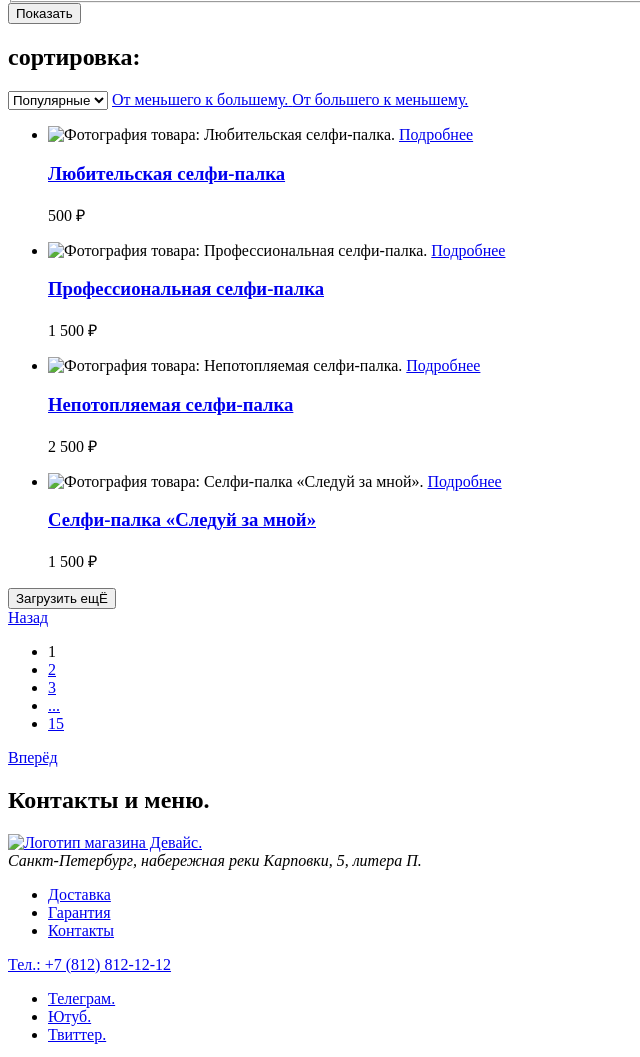
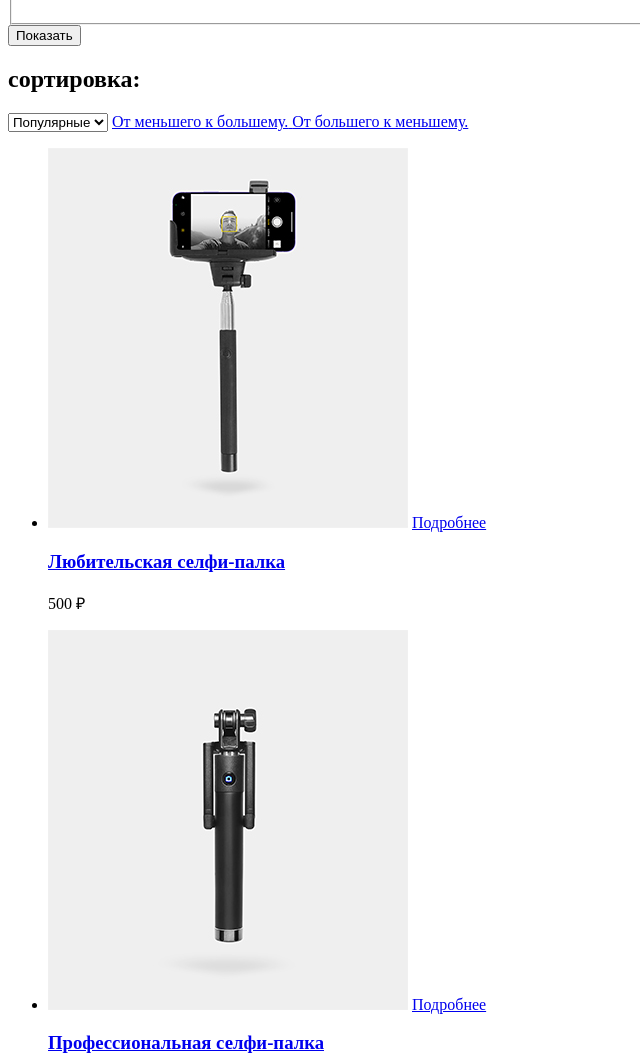
Before and after one commit to htmlacademy-htmlcss/2003059-device-37, a plain HTML site: page catalog.html in a window 1280 px wide. Shown: the part 876-1933 px from the top of the page, without its empty margins (0-640 px from the left). Drawn offline with Linux system fonts and the light colour scheme.

Commit message:
добавили контентные изображения в разметку

```diff
--- a/catalog.html
+++ b/catalog.html
@@ -8,7 +8,7 @@
 <body>
   <header class="page-header">
     <a class="header-logo" href="index.html">
-      <img class="header-logo-img" src="#" alt="Логотип магазина Девайс.">
+      <img class="header-logo-img" src="images/logo-dark.svg" width="145" height="36" alt="Логотип магазина Девайс.">
     </a>
 
     <div class="user-menu">
@@ -197,7 +197,7 @@
 
       <ul class="products-list product">
         <li class="product-card">
-          <img class="product-image" src="#" alt="Фотография товара: Любительская селфи-палка.">
+          <img class="product-image" src="images/catalog/product-1.png" width="360" height="380" alt="Фотография товара: Любительская селфи-палка.">
           <span class="product-new-hidden"></span>
           <a class="product-button" href="#">Подробнее</a>
           <a class="product-link" href="#">
@@ -207,7 +207,7 @@
         </li>
 
         <li class="product-card">
-          <img class="product-image" src="#" alt="Фотография товара: Профессиональная селфи-палка.">
+          <img class="product-image" src="images/catalog/product-2.png" width="360" height="380" alt="Фотография товара: Профессиональная селфи-палка.">
           <span class="product-new-hidden"></span>
           <a class="product-button" href="#">Подробнее</a>
           <a class="product-link" href="#">
@@ -217,7 +217,7 @@
         </li>
 
         <li class="product-card">
-          <img class="product-image" src="#" alt="Фотография товара: Непотопляемая селфи-палка.">
+          <img class="product-image" src="images/catalog/product-3.png" width="360" height="380" alt="Фотография товара: Непотопляемая селфи-палка.">
           <span class="product-new-hidden"></span>
           <a class="product-button" href="#">Подробнее</a>
           <a class="product-link" href="#">
@@ -227,7 +227,7 @@
         </li>
 
         <li class="product-card">
-          <img class="product-image" src="#" alt="Фотография товара: Селфи-палка «Следуй за мной».">
+          <img class="product-image" src="images/catalog/product-4.png" width="360" height="380" alt="Фотография товара: Селфи-палка «Следуй за мной».">
           <span class="product-new-hidden"></span>
           <a class="product-button" href="#">Подробнее</a>
           <a class="product-link" href="#">
@@ -270,7 +270,7 @@
 
     <div class="footer-top">
       <a class="footer-logo" href="index.html">
-        <img class="footer-logo-img" src="#" alt="Логотип магазина Девайс.">
+        <img class="footer-logo-img" src="images/logo-light.svg" width="145" height="36" alt="Логотип магазина Девайс.">
       </a>
     </div>
 
```
Also changed, not shown: index.html (+5 -5 lines).
